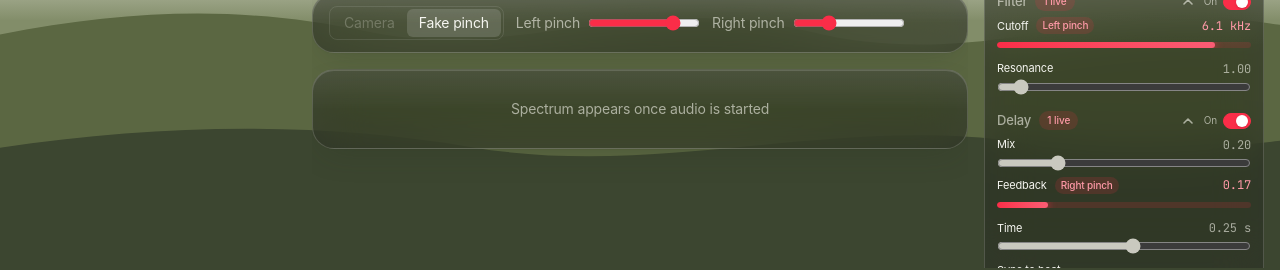
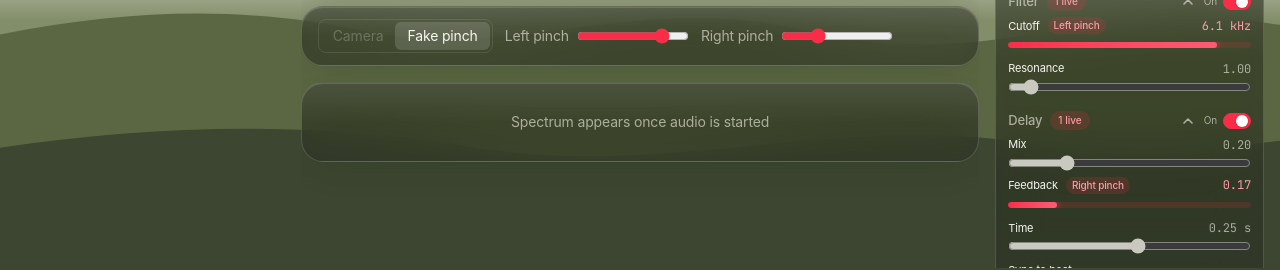
Before and after one commit to iamkamsy/coderedorion-project, a Next.js app: page / in a window 1280 px wide. Shown: the part 516-786 px from the top of the page. Built offline with nearby package versions, Linux system fonts and the light colour scheme; no server answers; the database is empty.

Commit message:
Update Gesture Rack UI styling and studio layout

```diff
--- a/src/app/globals.css
+++ b/src/app/globals.css
@@ -23,6 +23,7 @@
   --cool: #8e8e93;
   --danger: #d70015;
   --warn: #b25000;
+  --scrollbar: rgb(0 0 0 / 0.22);
   /* Apple system font: San Francisco on macOS and iOS. */
   --font-ui: -apple-system, BlinkMacSystemFont, "SF Pro Text", "SF Pro Display", "Helvetica Neue", Helvetica, Arial, sans-serif;
 }
@@ -43,6 +44,7 @@
   --cool: #c9c9bf;
   --danger: #ff6961;
   --warn: #ffb340;
+  --scrollbar: rgb(255 255 255 / 0.22);
   color: var(--text);
   color-scheme: dark;
 }
@@ -63,6 +65,7 @@
   --cool: #aeaeb2;
   --danger: #ff6961;
   --warn: #ffb340;
+  --scrollbar: rgb(255 255 255 / 0.22);
   color: var(--text);
   color-scheme: dark;
 }
@@ -112,6 +115,13 @@ input[type="range"].cool {
 :focus-visible {
   outline: 2px solid var(--accent);
   outline-offset: 2px;
+}
+
+/* Thin scrollbars with an invisible track, close to macOS overlay scrollbars. Chrome and Firefox
+   follow these; Safari ignores them and keeps its own overlay scrollbars, which already look this way. */
+* {
+  scrollbar-width: thin;
+  scrollbar-color: var(--scrollbar) transparent;
 }
 
 /* Frosted glass surface: translucent, blurred, with a bright top edge like light catching glass. */
--- a/src/components/Studio.tsx
+++ b/src/components/Studio.tsx
@@ -346,17 +346,18 @@ export function Studio({ modules: studioModules = STUDIO_MODULES, initialBypasse
 
   const signals: CoachSignals = { audioOn: audio === "on", abUsed, params, division, presetsLoaded, bypassToggled, asked };
 
-  // Three columns from xl up keep the camera centered on the page; below that the camera sits on top.
+  // Three columns from lg up keep the camera centered on the page. As the window narrows the side boxes
+  // shrink toward 220px and the camera takes what is left; below lg everything stacks with the camera on top.
   const body = (
-    <main className={`surface-${surface} flex min-h-0 flex-1 flex-col overflow-y-auto p-4 xl:overflow-hidden`}>
+    <main className={`surface-${surface} flex min-h-0 flex-1 flex-col overflow-y-auto p-4 lg:overflow-hidden`}>
       {/* Expanded camera: a clean landscape fills the border around it, and the side boxes float over it. */}
       {expanded && <Landscape id="expand" className="fixed inset-0 z-[25]" />}
-      <div className="grid grid-cols-1 gap-4 lg:grid-cols-2 xl:min-h-0 xl:flex-1 xl:grid-cols-[280px_minmax(0,1fr)_280px]">
+      <div className="grid grid-cols-1 gap-4 lg:min-h-0 lg:flex-1 lg:grid-cols-[clamp(220px,21vw,280px)_minmax(0,1fr)_clamp(220px,21vw,280px)] lg:gap-3 xl:gap-4">
         <div
           className={
             expanded
               ? `${OVERLAY} left-8 w-[300px]`
-              : "order-2 flex flex-col gap-4 xl:order-none xl:col-start-1 xl:row-start-1 xl:min-h-0 xl:overflow-y-auto"
+              : "order-2 flex flex-col gap-4 lg:order-none lg:col-start-1 lg:row-start-1 lg:min-h-0 lg:overflow-y-auto"
           }
         >
           <section className="rounded-[var(--radius-panel)] glass" aria-label="AI assistant">
@@ -372,7 +373,7 @@ export function Studio({ modules: studioModules = STUDIO_MODULES, initialBypasse
             </Collapsible>
           </section>
         </div>
-        <div className="order-1 flex flex-col gap-4 lg:col-span-2 xl:order-none xl:col-span-1 xl:col-start-2 xl:row-start-1 xl:min-h-0 xl:overflow-y-auto">
+        <div className="order-1 flex flex-col gap-4 lg:order-none lg:col-start-2 lg:row-start-1 lg:min-h-0 lg:overflow-y-auto">
           {tutorial && !expanded && <PresetBar presets={tutorial.presets} activeId={activePreset} onLoad={loadPreset} />}
           <Stage
             inputMode={inputMode}
@@ -396,7 +397,7 @@ export function Studio({ modules: studioModules = STUDIO_MODULES, initialBypasse
           className={
             expanded
               ? `${OVERLAY} right-8 w-[280px]`
-              : "order-3 flex flex-col gap-4 xl:order-none xl:col-start-3 xl:row-start-1 xl:min-h-0 xl:overflow-y-auto"
+              : "order-3 flex flex-col gap-4 lg:order-none lg:col-start-3 lg:row-start-1 lg:min-h-0 lg:overflow-y-auto"
           }
         >
           <RackPanel
```
